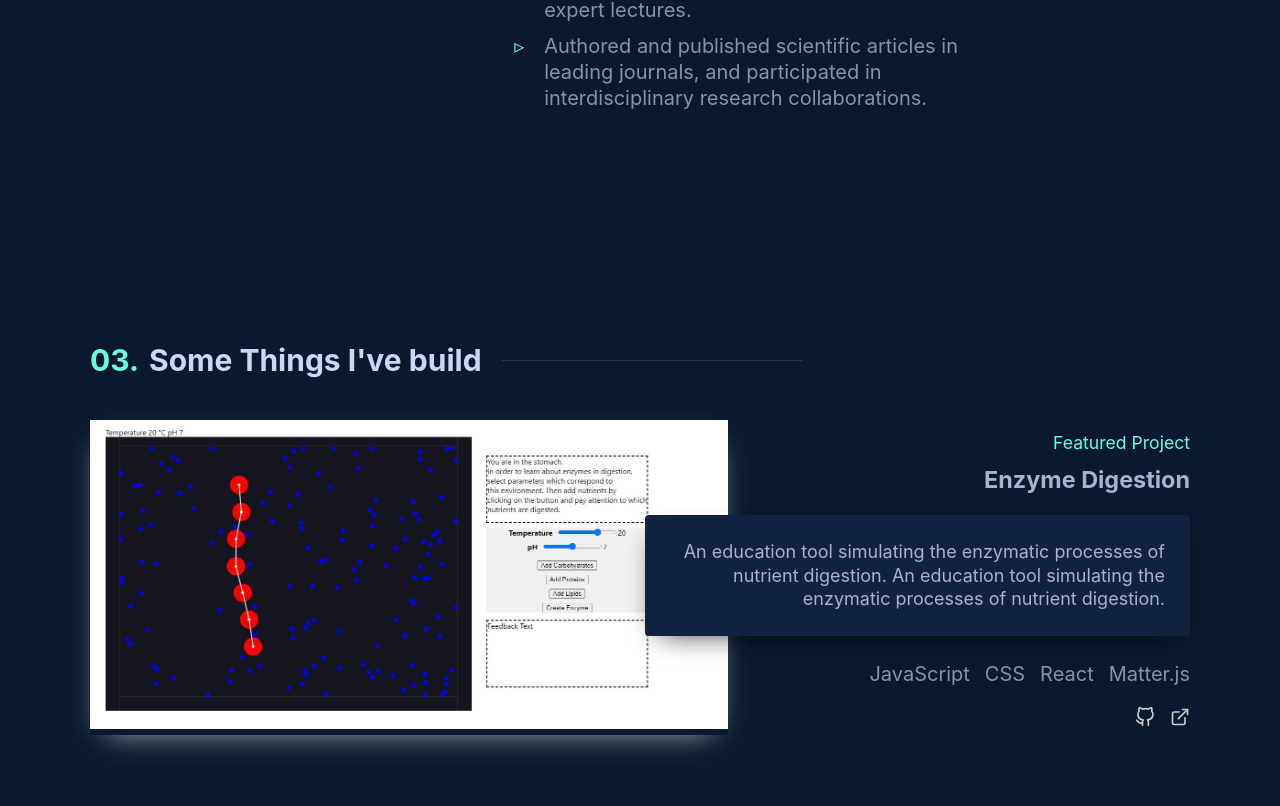
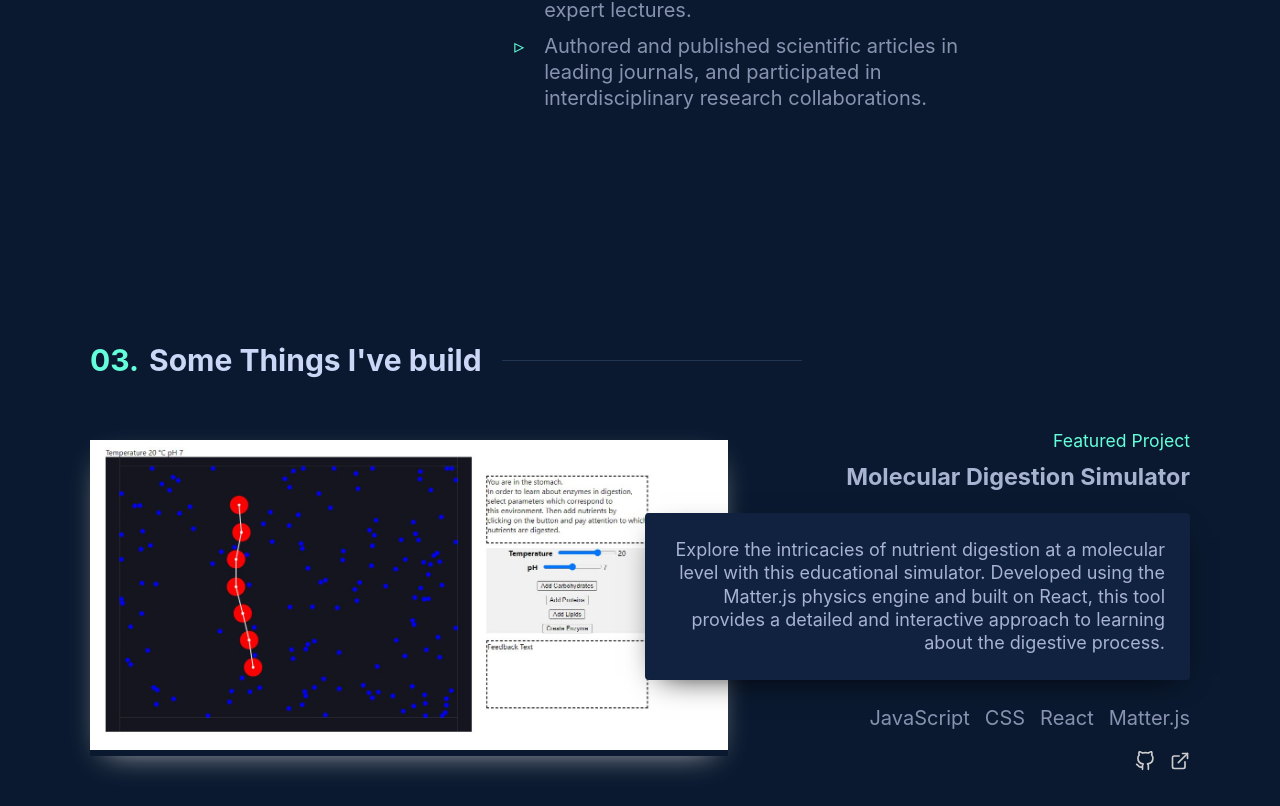
Before and after one commit to denmarx/resume23-24, a React (Create React App) app: page / in a window 1280 px wide. Shown: the part 1991-2797 px from the top of the page. Built offline with nearby package versions, Linux system fonts and the light colour scheme.

Commit message:
add projects descriptions

```diff
--- a/src/components/Content/Projects.js
+++ b/src/components/Content/Projects.js
@@ -19,13 +19,14 @@ const Projects = () => {
               <p className={styles.projectOverline}>Featured Project</p>
               <h3 className={styles.projectTitle}>
                 <a href='/' rel='noopener noreferrer' target='_blank'>
-                  Enzyme Digestion
+                  Molecular Digestion Simulator
                 </a>
               </h3>
               <div className={styles.projectDescription}>
                 <p>
-                  An education tool simulating the enzymatic processes of nutrient digestion. An education tool
-                  simulating the enzymatic processes of nutrient digestion.
+                  Explore the intricacies of nutrient digestion at a molecular level with this educational simulator.
+                  Developed using the Matter.js physics engine and built on React, this tool provides a detailed and
+                  interactive approach to learning about the digestive process.
                 </p>
               </div>
               <ul className={styles.projectTechList}>
@@ -92,17 +93,21 @@ const Projects = () => {
               <p className={styles.projectOverline}>Featured Project</p>
               <h3 className={styles.projectTitle}>
                 <a href='/' rel='noopener noreferrer' target='_blank'>
-                  Enzyme Digestion
+                  Ikigai: Discover Your Ideal Career
                 </a>
               </h3>
               <div className={styles.projectDescription}>
-                <p>An education tool simulating the enzymatic processes of nutrient digestion.</p>
+                <p>
+                  <span>Ikigai</span> is an innovative job-finding simulator that blends the art of storytelling with
+                  the power of decision-making, designed to guide users through the enthralling journey of career
+                  exploration. Crafted with the versatile Monogatari visual novel engine, this interactive experience is
+                  built using JavaScript, HTML, and CSS.
+                </p>
               </div>
               <ul className={styles.projectTechList}>
                 <li>JavaScript</li>
                 <li>CSS</li>
-                <li>React</li>
-                <li>Matter.js</li>
+                <li>Monogatari</li>
               </ul>
               <div className={styles.projectLinks}>
                 <a
@@ -162,17 +167,19 @@ const Projects = () => {
               <p className={styles.projectOverline}>Featured Project</p>
               <h3 className={styles.projectTitle}>
                 <a href='/' rel='noopener noreferrer' target='_blank'>
-                  Enzyme Digestion
+                  Memento Mori: A Philosophical RPG
                 </a>
               </h3>
               <div className={styles.projectDescription}>
-                <p>An education tool simulating the enzymatic processes of nutrient digestion.</p>
+                <p>
+                  Discover the profound insights of "Memento Mori", a unique game created with RPGMaker, now available
+                  as an Android app. This game delves into the timeless theme of 'remembering our mortality', blending
+                  philosophical concepts with engaging RPG gameplay.
+                </p>
               </div>
               <ul className={styles.projectTechList}>
                 <li>JavaScript</li>
-                <li>CSS</li>
-                <li>React</li>
-                <li>Matter.js</li>
+                <li>RPG Maker MV</li>
               </ul>
               <div className={styles.projectLinks}>
                 <a
@@ -232,17 +239,19 @@ const Projects = () => {
               <p className={styles.projectOverline}>Featured Project</p>
               <h3 className={styles.projectTitle}>
                 <a href='/' rel='noopener noreferrer' target='_blank'>
-                  Enzyme Digestion
+                  Vanilla Web Design
                 </a>
               </h3>
               <div className={styles.projectDescription}>
-                <p>An education tool simulating the enzymatic processes of nutrient digestion.</p>
+                <p>
+                  This website exemplifies the efficient and effective use of fundamental web technologies: vanilla
+                  JavaScript, CSS, and HTML. It's a straightforward showcase of how these core tools can create a
+                  functional and well-designed web experience.
+                </p>
               </div>
               <ul className={styles.projectTechList}>
                 <li>JavaScript</li>
                 <li>CSS</li>
-                <li>React</li>
-                <li>Matter.js</li>
               </ul>
               <div className={styles.projectLinks}>
                 <a
```
